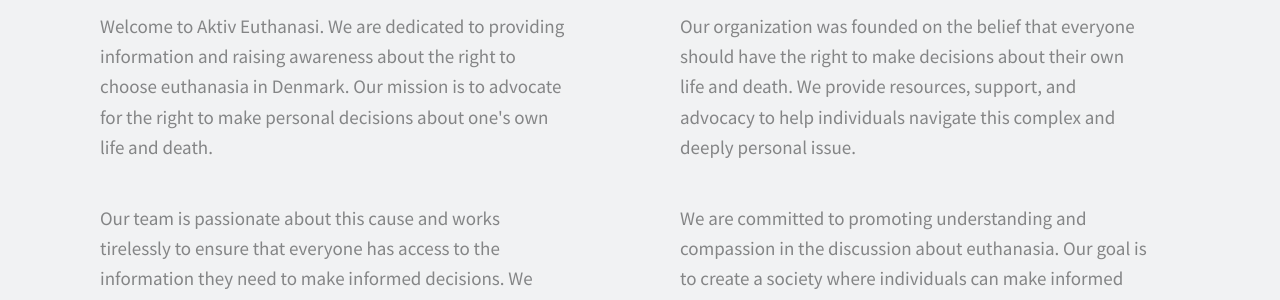
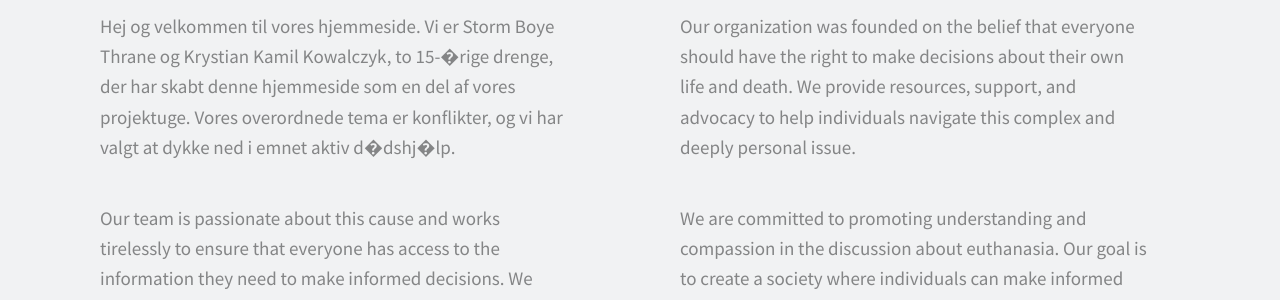
Before and after one commit to KamilloDev/eutanasi.kamillodev.com, a website: page om-os/index.html in a window 1280 px wide. Shown: the part 494-794 px from the top of the page. Drawn offline with Linux system fonts and the light colour scheme; files that its build step writes are made by us from their sources; files whose address does not match are found by name.

Commit message:
Added the danish language

```diff
--- a/om-os/index.html
+++ b/om-os/index.html
@@ -1,5 +1,5 @@
 <!DOCTYPE html>
-<html lang="en">
+<html lang="da">
 <head>
     <meta charset="UTF-8">
     <meta name="viewport" content="width=device-width, initial-scale=1.0">
@@ -45,7 +45,10 @@
             <div class="tm-col tm-about-col tm-about-left">
                 <h2 class="tm-color-primary tm-page-title">About Us</h2>
                 <p class="tm-mb-40">
-                    Welcome to Aktiv Euthanasi. We are dedicated to providing information and raising awareness about the right to choose euthanasia in Denmark. Our mission is to advocate for the right to make personal decisions about one's own life and death.
+                    Hej og velkommen til vores hjemmeside.
+
+                    Vi er Storm Boye Thrane og Krystian Kamil Kowalczyk, to 15-�rige drenge, der har skabt denne hjemmeside som en del af vores projektuge. Vores overordnede tema er konflikter, og vi har valgt at dykke ned i emnet aktiv d�dshj�lp.
+
                 </p>
                 <p class="tm-mb-40">
                     Our team is passionate about this cause and works tirelessly to ensure that everyone has access to the information they need to make informed decisions. We believe in the importance of personal autonomy and the right to choose.
```
